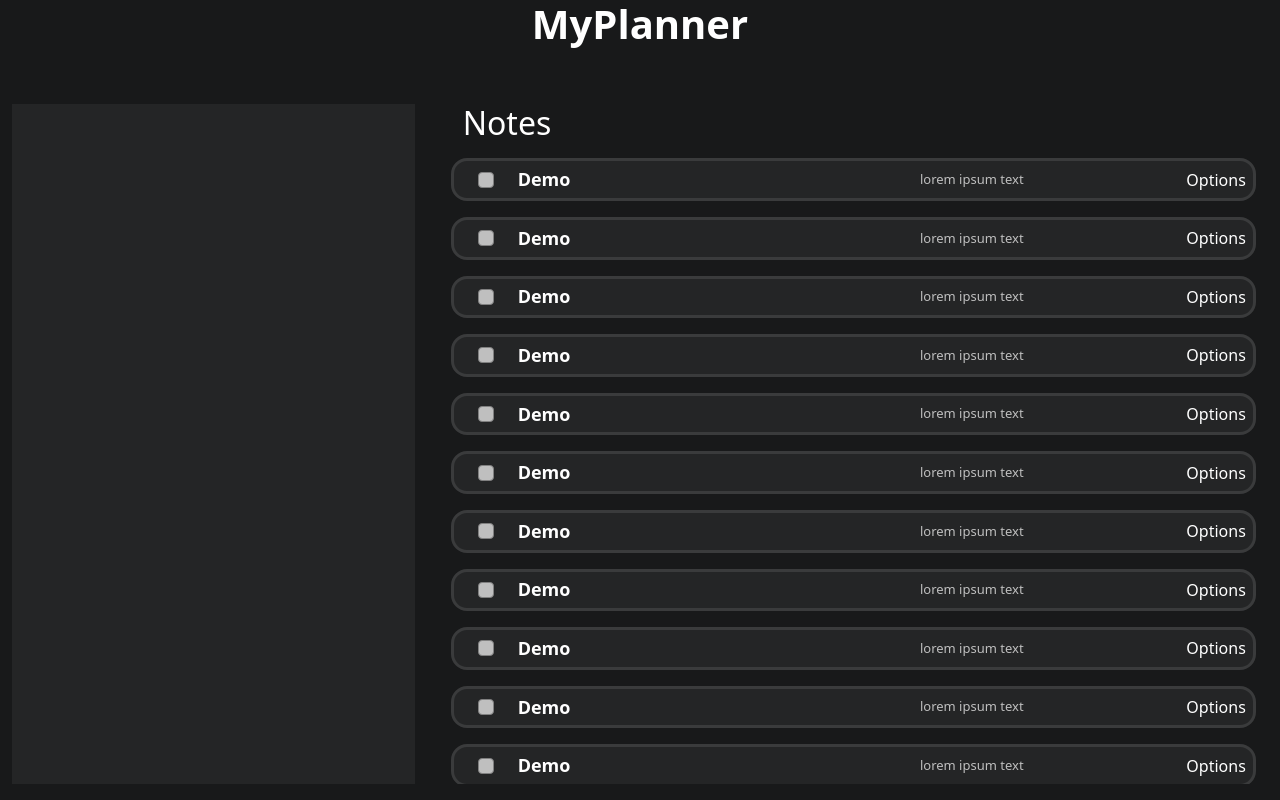
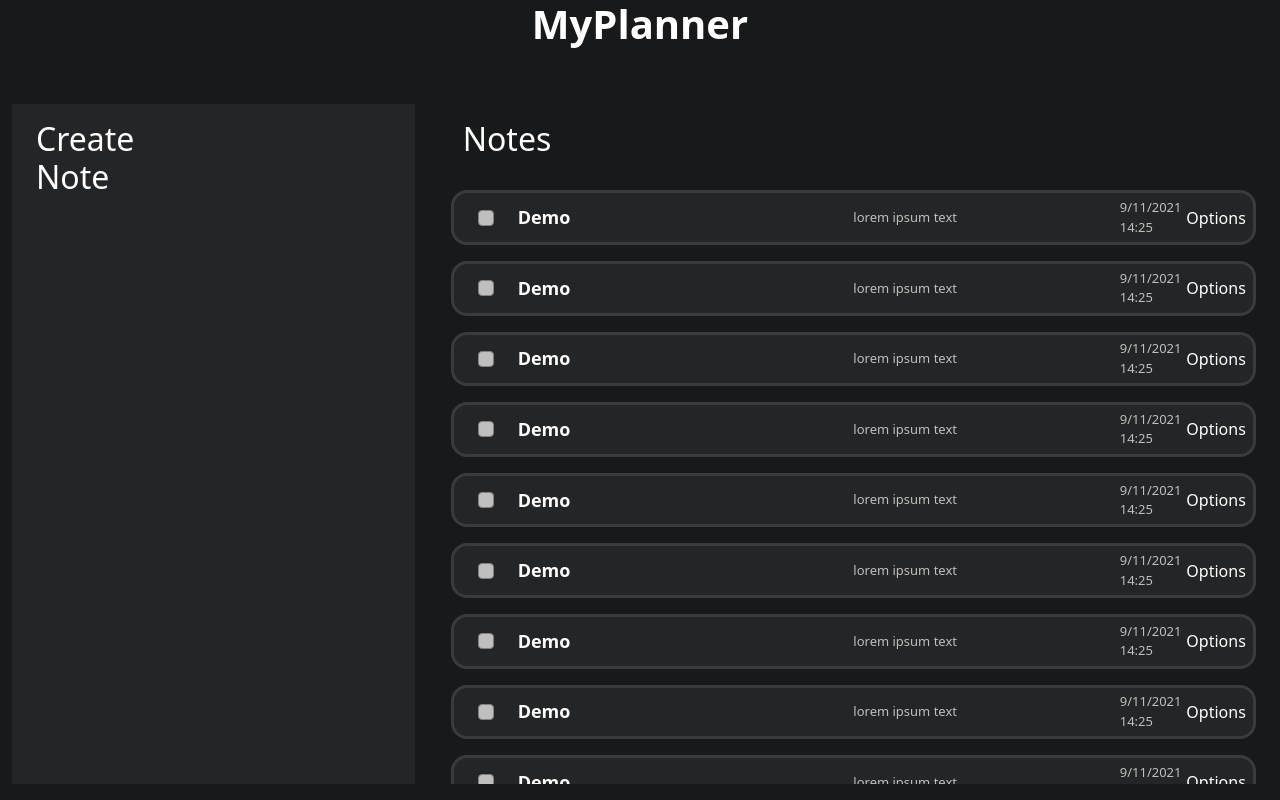
Before and after one commit to mmashh/myplanner, a React (Create React App) app in the folder myplanner/: page / in a window 1280 px wide. Built offline with nearby package versions, Linux system fonts and the light colour scheme.

Commit message:
add date_created field to notelist ui

```diff
--- a/myplanner/src/Notes.js
+++ b/myplanner/src/Notes.js
@@ -1,5 +1,6 @@
 import React from 'react';
 import Notelist from './components/Notelist';
+import Notecreate from './components/Notecreate';
 import {
   Container,
   Row,
@@ -8,31 +9,7 @@ import {
 } from 'react-bootstrap';
 
 
-let sampleData = {
-  all_notes: [
-      {
-          note_id: 1,
-          note_title: "Demo",
-          note_body: "lorem ipsum text",
-          date_created: "9/11/2021 14:25"
-      },
-      {
-          note_id: 2,
-          note_title: "Demo",
-          note_body: "lorem ipsum text",
-          date_created: "9/11/2021 14:25"
-      },
-      {
-          note_id: 3,
-          note_title: "Demo",
-          note_body: "lorem ipsum text",
-          date_created: "9/11/2021 14:25"
-      }
-  ]
-};
-//let notes = sampleData.all_notes;
-
-function getNotes(n) {
+function getSampleData(n=3) {
   var notes = [];
   for (var i = 0; i < n; i++){
     notes.push({
@@ -44,19 +21,17 @@ function getNotes(n) {
   }
   return notes
 }
-let notes = getNotes(25);
+let notes = getSampleData(15);
 
 function Notes() {
   return (
     <Container fluid>
       <Row md={12}>
         <Col md={4}>
-            <div className="test" style={{backgroundColor:'#242526', height:"85vh"}}>
-
-            </div>
+          <Notecreate/>
         </Col>
         <Col md={8}>
-          <Notelist className="note-list" notes={notes}></Notelist>
+          <Notelist notes={notes}/>
         </Col>
       </Row>
     </Container>
--- /dev/null
+++ b/myplanner/src/components/Notecreate.js
@@ -0,0 +1,22 @@
+import React from 'react';
+import {
+  Container,
+  Row,
+  Col
+} from 'react-bootstrap'
+
+function  Notecreate(){
+  return (
+    <Container id="notecreate">
+      <Col md={12}>
+        <Row md={2} id="notecreate-header">
+          <h2>Create Note</h2>
+        </Row>
+
+      </Col>
+    </Container>
+  )
+}
+
+
+export default Notecreate;
--- a/myplanner/src/components/Notelist.js
+++ b/myplanner/src/components/Notelist.js
@@ -11,29 +11,31 @@ import {
 function Notelist(props) {
 
   return (
-    <Container className="notelist">
+    <Container id="notelist">
       <Col sm={12}>
-        <Row id="notelist-header" xs={3}>
+        <Row id="notelist-header" md={3}>
             <h2>Notes</h2>
         </Row>
-        <Row id="notelist-content" xs={9}>
+        <Row id="notelist-content" md={9}>
             {props.notes.map(function(item,i){
               console.log(item)
               return (
                 <>
                   <div className="notelist-item">
-                    <Row xs={12}>
-                      <Col xs={7} className="notelist-item-main">
-
+                    <Row md={12}>
+                      <Col md={6} className="notelist-item-main">
                         <div className="notelist-item-mark-complete">
                           <Form.Check type="checkbox" />
                         </div>
                         <span className="notelist-item-title">{item.note_title}</span>
                       </Col>
-                      <Col xs={4} className="notelist-item-desc">
+                      <Col md={4} className="notelist-item-desc">
                         <span className="notelist-item-body">{item.note_body}</span>
                       </Col>
-                      <Col xs={1} className="notelist-item-actions">
+                      <Col md={1} className="notelist-item-time">
+                        <span className="notelist-item-datecreated">{item.date_created}</span>
+                      </Col>
+                      <Col md={1} className="notelist-item-actions">
                         Options
                       </Col>
                     </Row>
--- a/myplanner/src/stylesheets/notes.css
+++ b/myplanner/src/stylesheets/notes.css
@@ -1,9 +1,18 @@
-.notelist {
+#notelist, #notecreate {
   overflow-y: auto;
   display: flex;
   height: 85vh;
 }
 
+#notecreate {
+  background-color: var(--secondary);
+}
+
+#notelist-header, #notecreate-header {
+  padding: 1em 0 1em 0;
+}
+
+/* Notelist Item */
 .notelist-item {
   margin-top: 0.5em;
   margin-bottom: 0.5em;
@@ -12,7 +21,7 @@
   border-radius: 1em;
 }
 
-.notelist-item-main, .notelist-item-desc, .notelist-item-actions {
+.notelist-item-main, .notelist-item-desc, .notelist-item-actions, .notelist-item-time {
   display:flex;
   align-items: center;
   padding: 0.3em 0 0.3em 0;
@@ -24,7 +33,7 @@
   color: var(--primary-font);
   text-overflow:ellipsis;
 }
-.notelist-item-body {
+.notelist-item-body, .notelist-item-datecreated {
   font-size:small;
   color: var(--secondary-font);
   text-overflow: ellipsis;
@@ -35,7 +44,7 @@
   padding: 0px 1.5em 0px 1.5em;
 }
 
-.form-check-input {
+.notelist-item .form-check-input {
   background-color: var(--secondary-font);
   border: 1px solid gray;
 }
```
